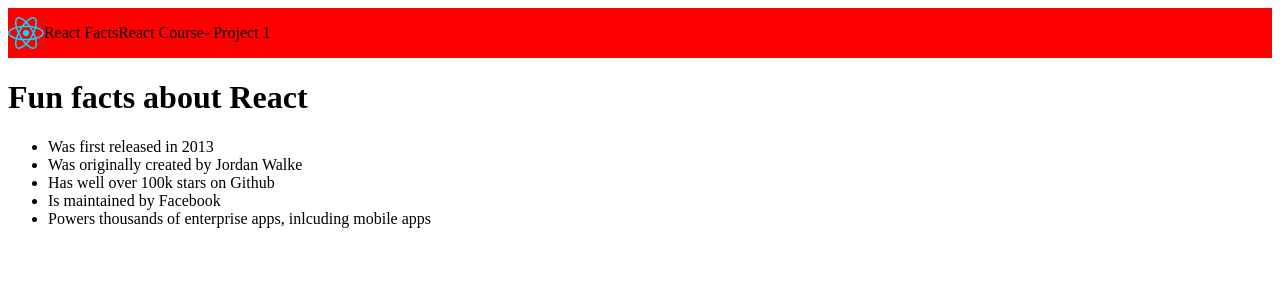
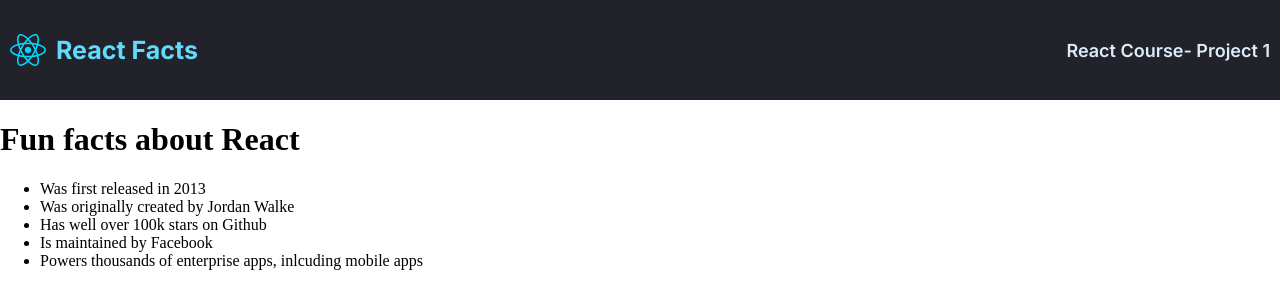
Before and after one commit to Aayush99910/React-App-Practice, a React (Vite) app in the folder vite-project/: page / in a window 1280 px wide. Shown: the top 308 px of the page. Built offline with nearby package versions, Linux system fonts and the light colour scheme.

Commit message:
adding navbar

```diff
--- a/vite-project/src/App.jsx
+++ b/vite-project/src/App.jsx
@@ -1,6 +1,7 @@
 import React from "react";
 import NavBar from "./components/NavBar";
 import MainComponent from "./components/Main";
+import './assets/App.css';
 
 
 export default function App() {
--- a/vite-project/src/assets/App.css
+++ b/vite-project/src/assets/App.css
@@ -1,4 +1,25 @@
+@import url('https://fonts.googleapis.com/css2?family=Inter:wght@400;600;700&display=swap');
+
 .nav {
-  background-color: red;
+  background-color: #21222A;
   display: flex;
+  justify-content: space-between;
+  padding: 10px;
+  align-items: center;
 }
+
+.logo-container {
+  color: #61DAFB;
+  font-family: 'Inter', sans-serif;
+  font-weight: 700;
+  display: flex;
+  gap: 10px;
+  font-size: 25px;
+}
+
+.project-number  > p{
+  color: #DEEBF8;
+  font-family: 'Inter', sans-serif;
+  font-weight: 600;
+  font-size: 18px;
+}
--- a/vite-project/src/assets/index.css
+++ b/vite-project/src/assets/index.css
@@ -1 +1,5 @@
 @import url('https://fonts.googleapis.com/css2?family=Inter:wght@400;600;700&display=swap');
+
+body {
+  margin: 0;
+}
--- a/vite-project/src/components/NavBar.jsx
+++ b/vite-project/src/components/NavBar.jsx
@@ -4,9 +4,13 @@ import logo from '../assets/react.svg'
 export default function NavBar() {
   return (
     <nav className="nav">
-      <img src={logo} alt='React Img'></img>
-      <p>React Facts</p>
-      <p>React Course- Project 1</p>
+      <div className="logo-container">
+        <img src={logo} alt='React Img'></img>
+        <p>React Facts</p>
+      </div>
+      <div className="project-number">
+        <p>React Course- Project 1</p>
+      </div>
     </nav>
   )
 }
--- a/vite-project/src/index.jsx
+++ b/vite-project/src/index.jsx
@@ -1,7 +1,7 @@
 import React from "react";
 import ReactDOM  from "react-dom/client";
 import App from './App.jsx';
-import './assets/App.css'
+import './assets/index.css'
 
 
 const root = ReactDOM.createRoot(document.getElementById('root'));
```
